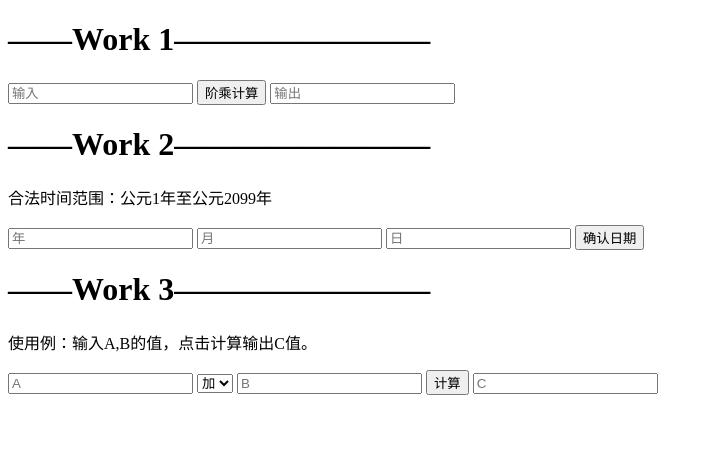
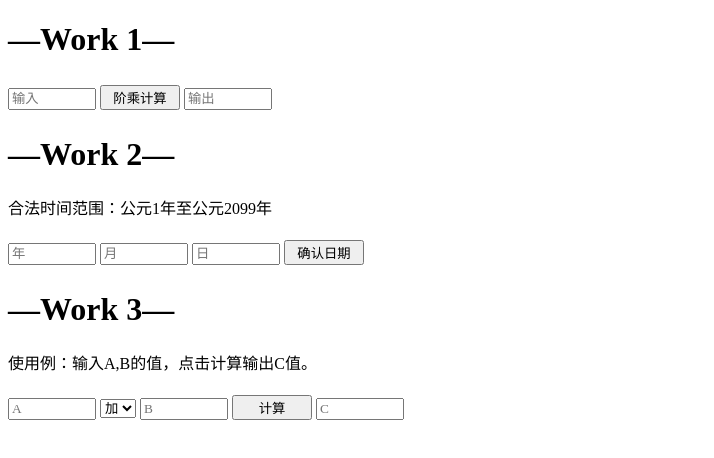
Before and after one commit to alphisg11/study_work, a plain HTML site: page work092520/index.html in a window 1280 px wide. Shown: the whole page, without its empty margins (0-714 px from the left). Drawn offline with Linux system fonts and the light colour scheme.

Commit message:
092520-webwork

```diff
--- a/work092520/index.html
+++ b/work092520/index.html
@@ -3,20 +3,29 @@
 	<head>
 		<meta charset="utf-8" />
 		<title>作业</title>
+		<style>
+			*{
+				font-family: "微软雅黑";
+			}
+			input{
+				width: 80px;
+				margin: 5px 0px;
+			}
+		</style>
 		<script type="text/javascript" src="js/work.js" ></script>
 	</head>
 	<body>
-		<h1>——Work 1————————</h1>
+		<h1>—Work 1—</h1>
 		<input id="key" type="text" placeholder="输入" />
 		<input id="botton" type="button" value="阶乘计算" onclick="cho()"/>
 		<input id="abs" type="text" placeholder="输出" />
-		<h1>——Work 2————————</h1>
+		<h1>—Work 2—</h1>
 		<p>合法时间范围：公元1年至公元2099年</p>
 		<input id="N" type="text" placeholder="年" />
 		<input id="Y" type="text" placeholder="月" />
 		<input id="R" type="text" placeholder="日" />
 		<input id="botton" type="button" value="确认日期" onclick="tc()"/>
-		<h1>——Work 3————————</h1>
+		<h1>—Work 3—</h1>
 		<p>使用例：输入A,B的值，点击计算输出C值。</p>
 		<input id="A" type="text" placeholder="A" />
 		<select id="select">
```
